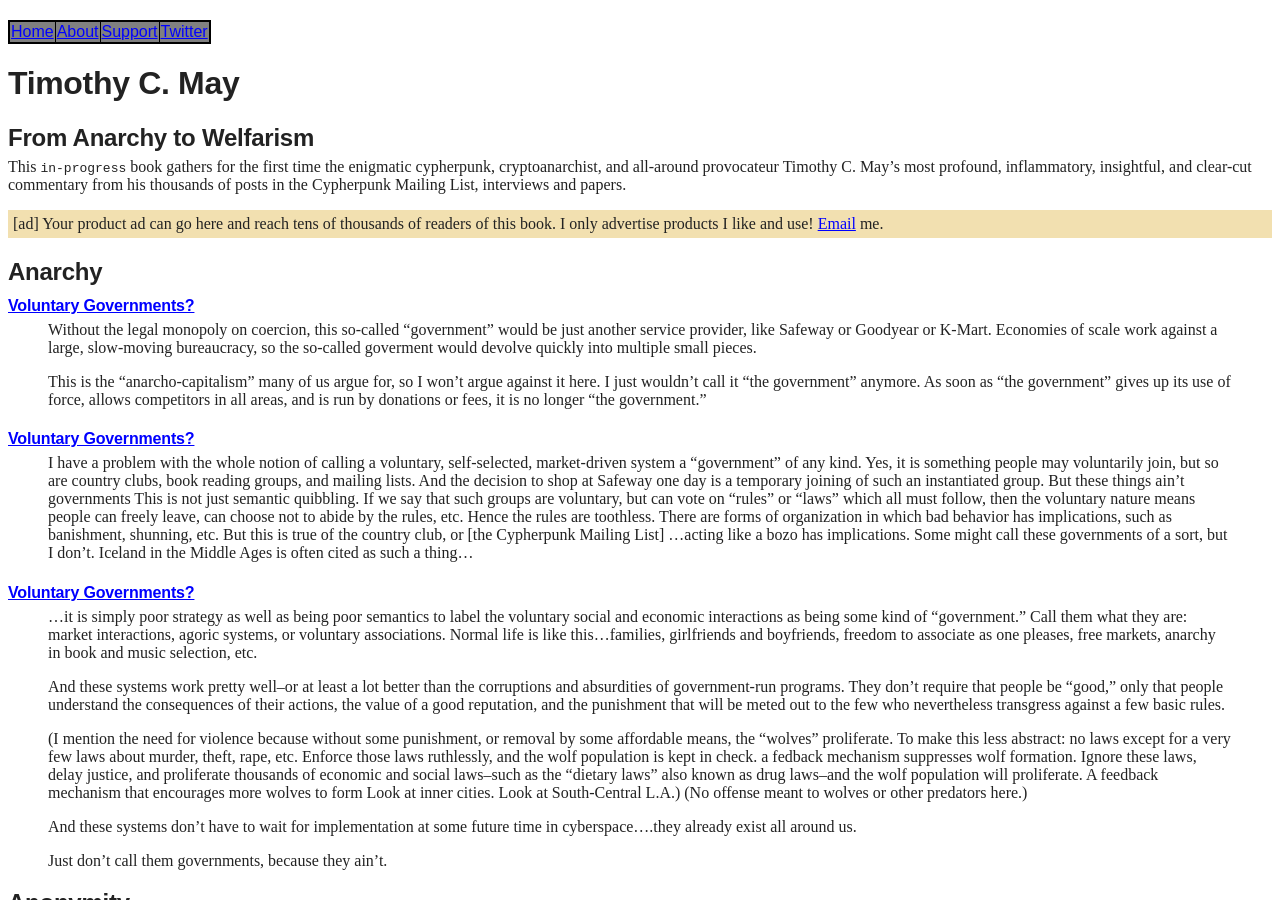
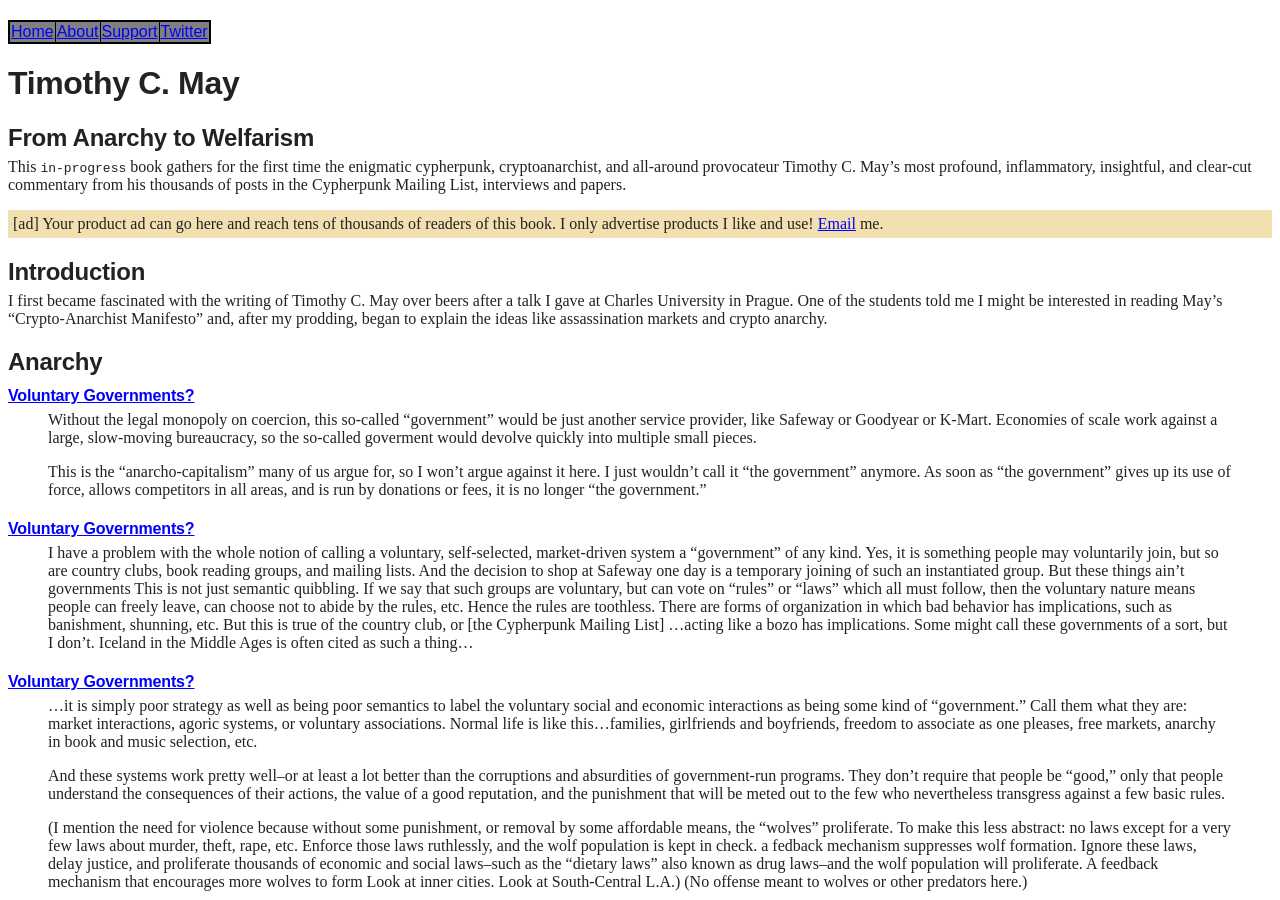
Before and after one commit to wakgill/deryk, a Jekyll site: the page built from tcm.md, in a window 1280 px wide and 900 px high. Built offline with Jekyll 4.4.1, drawn with Linux system fonts in a browser that asks for light colours.

Commit message:
Update tcm.md

```diff
--- a/tcm.md
+++ b/tcm.md
@@ -13,6 +13,10 @@ This <code>in-progress</code> book gathers for the first time the enigmatic cyph
 <div style="margin-bottom:15px;background: #f2e0b0;padding: 5px;">
 [ad] Your product ad can go here and reach tens of thousands of readers of this book. I only advertise products I like and use! <a href="https://wakgill.github.io/deryk/#contact">Email</a> me.
 </div>
+
+## Introduction
+
+I first became fascinated with the writing of Timothy C. May over beers after a talk I gave at Charles University in Prague. One of the students told me I might be interested in reading May's "Crypto-Anarchist Manifesto" and, after my prodding, began to explain the ideas like assassination markets and crypto anarchy.
 
 ## Anarchy
 
```
